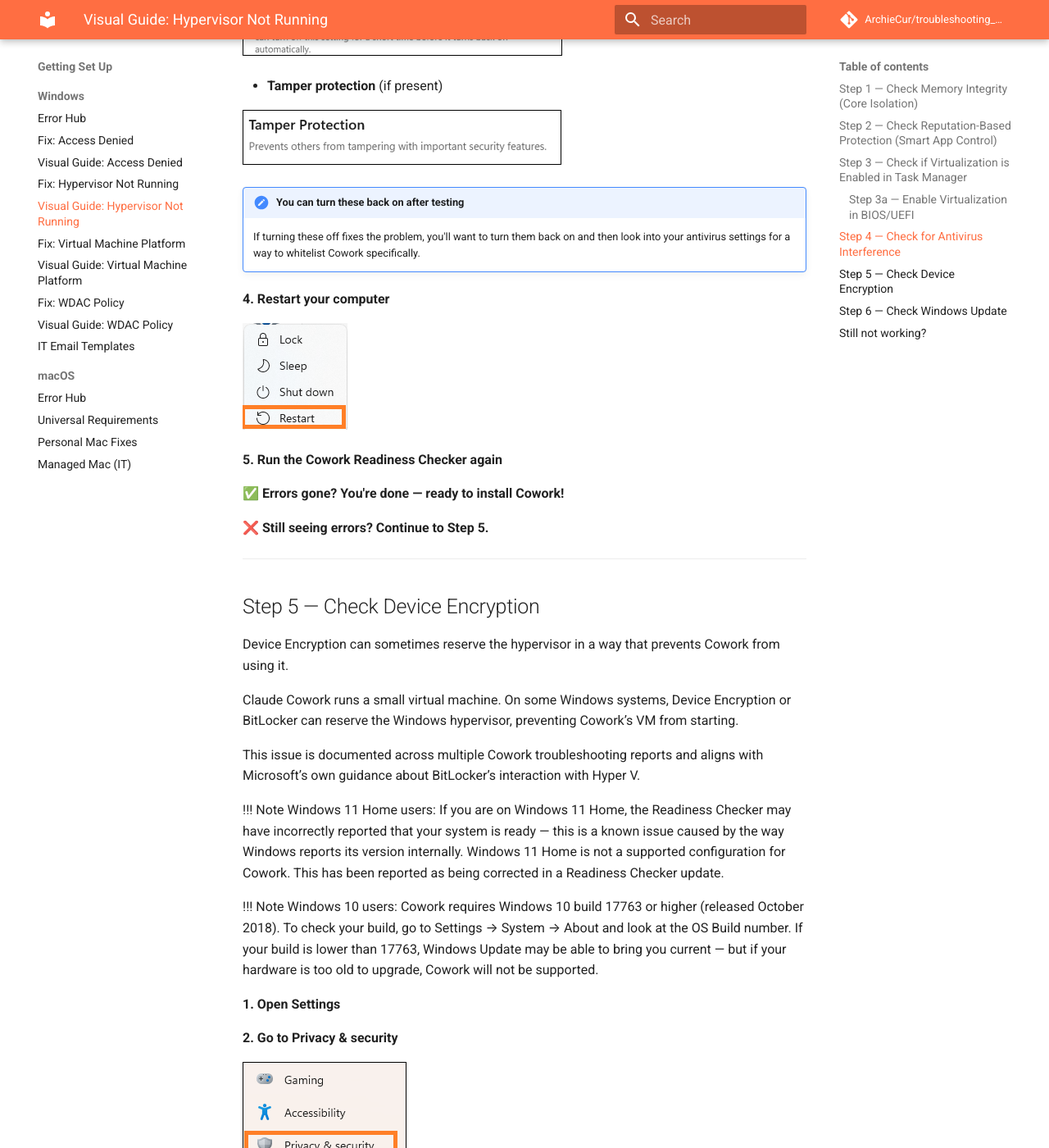
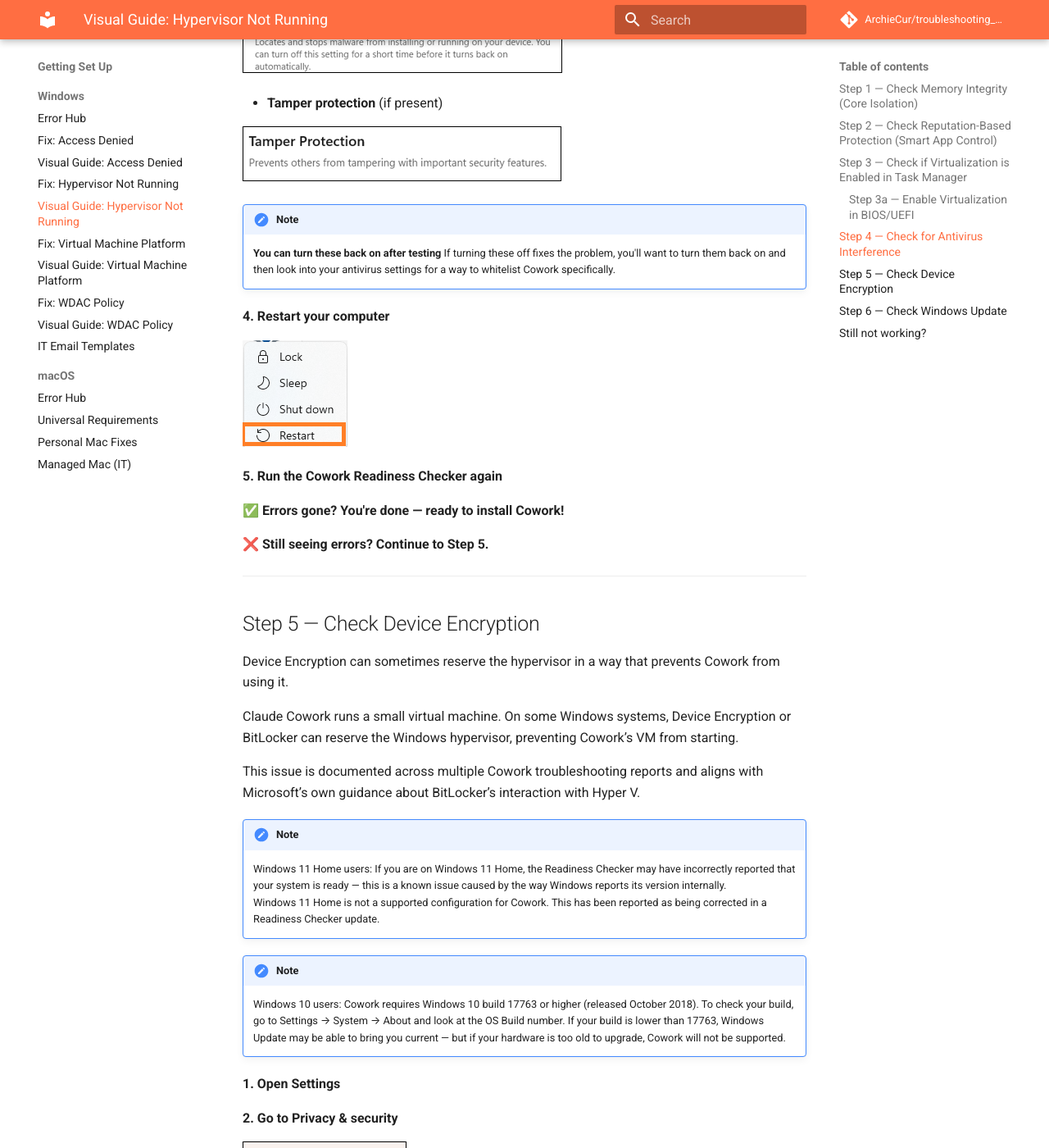
Before and after one commit to ArchieCur/troubleshooting_Cowork, an MkDocs documentation site: the page built from docs/getting_set_up_Windows/pictorial-hypervisor.md, in a window 1280 px wide and 1400 px high, scrolled down 9983 px. Shown: the whole window at 82% size. Built offline with MkDocs 1.6.1 and Material for MkDocs 9.7.7, drawn with Linux system fonts in a browser that asks for light colours; comment, search, counter and statistics services are not loaded.

```diff
--- a/docs/getting_set_up_Windows/pictorial-hypervisor.md
+++ b/docs/getting_set_up_Windows/pictorial-hypervisor.md
@@ -81,7 +81,8 @@
 
 ![Potentially Unwanted](../assets/hypervisor_not_running/potentially_unwanted.png)
 
-!!! note "You can turn these back on later"
+!!! note
+    **You can turn these back on later**
     These are temporary changes for testing. Once Cowork is running, you can turn them back on.
 
 **If you see a message saying these are controlled by Smart App Control and can't be changed:**
@@ -269,7 +270,8 @@
 
 ![Tamper Protection](../assets/hypervisor_not_running/Tamper_protection.png)
 
-!!! note "You can turn these back on after testing"
+!!! note
+    **You can turn these back on after testing**
     If turning these off fixes the problem, you'll want to turn them back on and then look into your antivirus settings for a way to whitelist Cowork specifically.
 
 **4. Restart your computer**
@@ -292,9 +294,13 @@
 
 This issue is documented across multiple Cowork troubleshooting reports and aligns with Microsoft’s own guidance about BitLocker’s interaction with Hyper V.
 
-!!! Note      Windows 11 Home users: If you are on Windows 11 Home, the Readiness Checker may have incorrectly reported that your system is ready — this is a known issue caused by the way Windows reports its version internally. Windows 11 Home is not a supported configuration for Cowork. This has been reported as being corrected in a Readiness Checker update.
+!!! note
+    Windows 11 Home users: If you are on Windows 11 Home, the Readiness Checker may have incorrectly reported that your system is ready — this is a known issue caused by the way Windows reports its version internally.
+    Windows 11 Home is not a supported configuration for Cowork. This has been reported as being corrected in a Readiness Checker update.
 
-!!! Note      Windows 10 users: Cowork requires Windows 10 build 17763 or higher (released October 2018). To check your build, go to Settings → System → About and look at the OS Build number. If your build is lower than 17763, Windows Update may be able to bring you current — but if your hardware is too old to upgrade, Cowork will not be supported.
+!!! note
+    Windows 10 users: Cowork requires Windows 10 build 17763 or higher (released October 2018). To check your build, go to Settings → System → About and look at the OS Build number.
+    If your build is lower than 17763, Windows Update may be able to bring you current — but if your hardware is too old to upgrade, Cowork will not be supported.
 
 **1. Open Settings**
 
```
